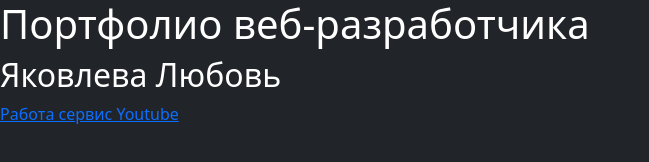
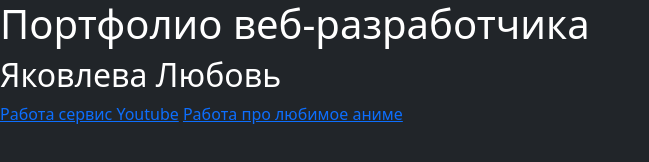
Before and after one commit to tfsteps/portfolio, a plain HTML site: page index.html in a window 1280 px wide. Shown: the whole page, without its empty margins (0-649 px from the left). Drawn offline with nearby package versions, Linux system fonts and the light colour scheme.

Commit message:
Update index.html

```diff
--- a/index.html
+++ b/index.html
@@ -11,5 +11,6 @@
     <h1>Портфолио веб-разработчика</h1>
     <h2>Яковлева Любовь</h2>
     <a target="_blank" href="https://github.com/tfsteps/youtube.git">Работа сервис Youtube</a>
+    <a target="_blank" href="https://github.com/tfsteps/madeinabyss.git">Работа про любимое аниме</a>
 </body>
 </html>
```
